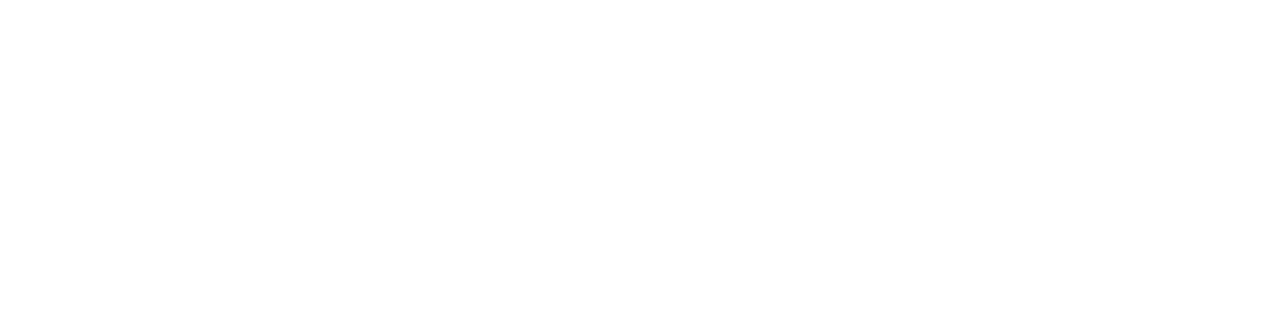
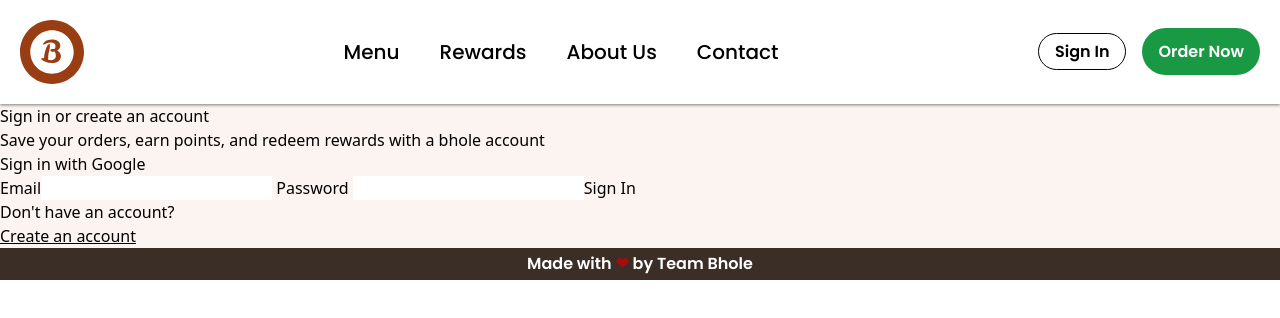
Before and after one commit to CS487GROUP4/BreakfastApp, a Next.js app in the folder client/: page /signin in a window 1280 px wide. Shown: the top 318 px of the page. Built offline with nearby package versions, Linux system fonts and the light colour scheme.

Commit message:
Add sign in page

```diff
--- a/client/pages/signin.tsx
+++ b/client/pages/signin.tsx
@@ -1,7 +1,36 @@
 import type { NextPage } from "next";
+import Link from "next/link";
+import Nav from "../components/Nav";
+import Footer from "../components/Footer";
 
 const SignIn: NextPage = () => {
-  return <div></div>;
+  return (
+    <main className="bg-def">
+      <Nav />
+      <h1 className=""> Sign in or create an account</h1>
+      <h2 className="">
+        Save your orders, earn points, and redeem rewards with a bhole account
+      </h2>
+      <button type="submit" className="">
+        Sign in with Google
+      </button>
+
+      <form action="post">
+        <label> Email</label>
+        <input type="email" name="" id="" />
+
+        <label> Password </label>
+        <input type="password" name="" id="" />
+
+        <button type="submit"> Sign In</button>
+      </form>
+      <p className=""> Don't have an account?</p>
+      <Link href="/register">
+        <a className="underline"> Create an account</a>
+      </Link>
+      <Footer />
+    </main>
+  );
 };
 
 export default SignIn;
```
